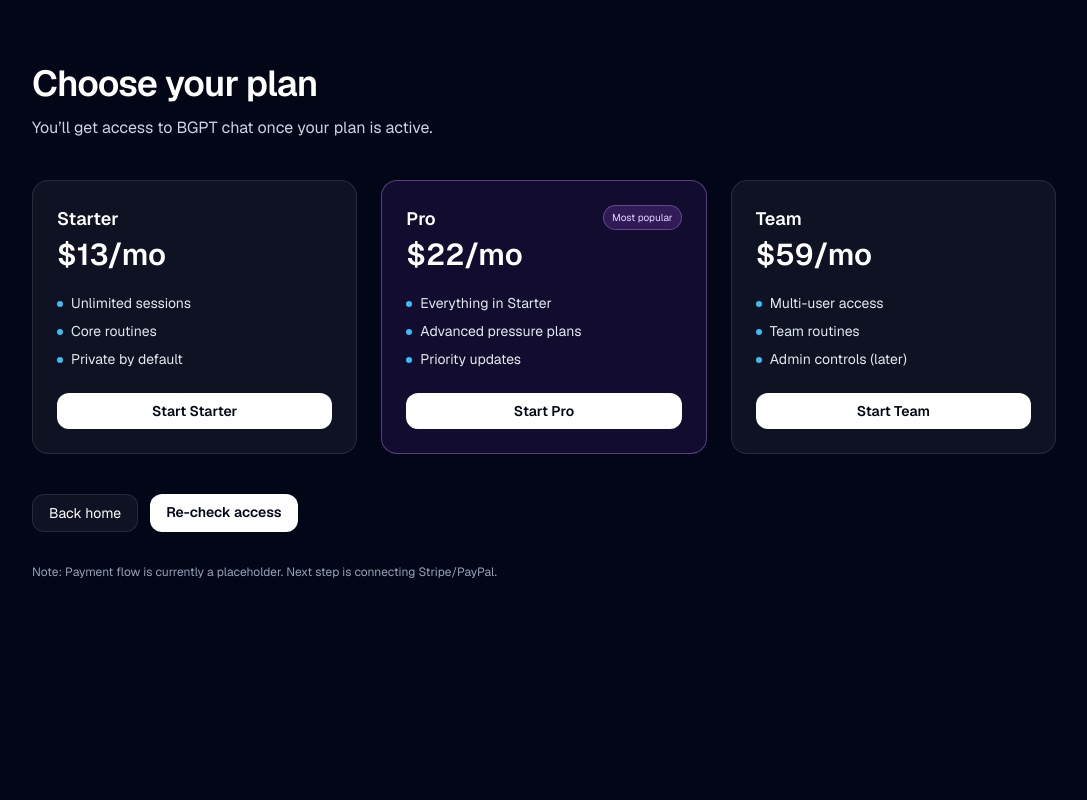
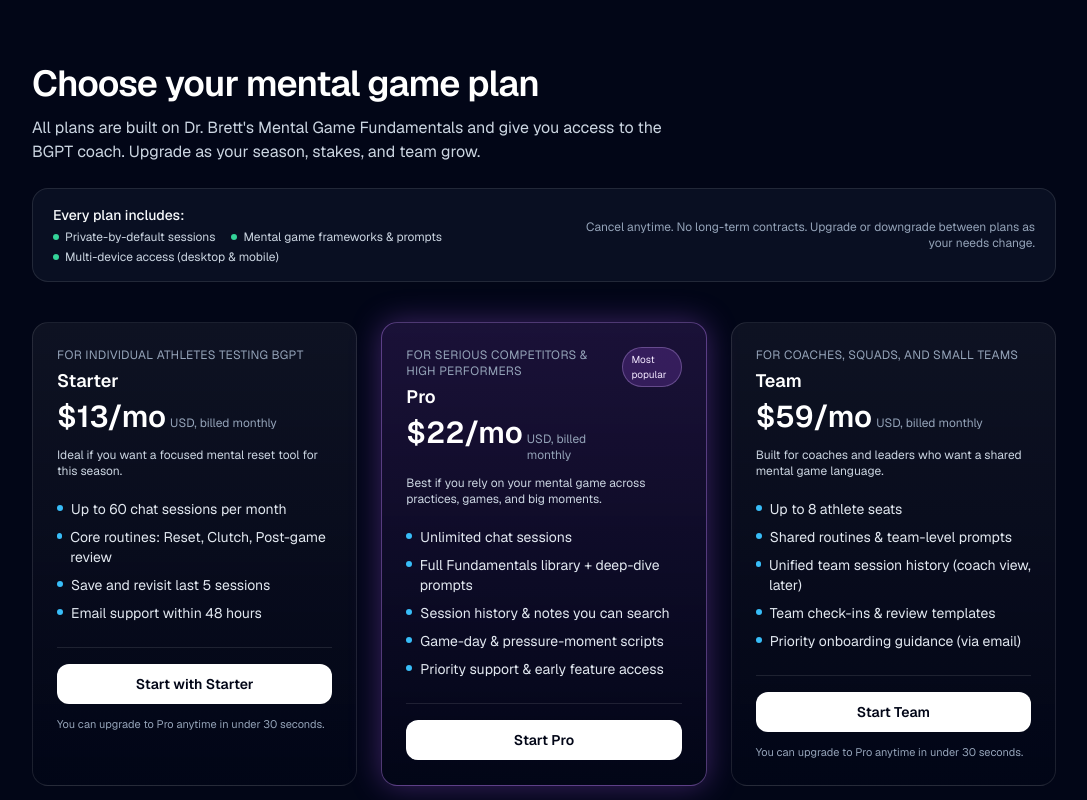
Before and after one commit to CODEHERO-alt/nextjs-with-supabase, a Next.js app: page /pricing in a window 1280 px wide. Shown: the top 800 px of the page, without its empty margins (96-1183 px from the left). Built offline with nearby package versions, Linux system fonts and the light colour scheme.

Commit message:
Update page.tsx

```diff
--- a/app/pricing/page.tsx
+++ b/app/pricing/page.tsx
@@ -4,55 +4,113 @@ export default function PricingPage() {
   return (
     <main className="min-h-screen bg-slate-950 text-white px-6 py-16">
       <div className="mx-auto max-w-5xl">
+        {/* Header */}
         <h1 className="text-3xl md:text-4xl font-semibold tracking-tight">
-          Choose your plan
+          Choose your mental game plan
         </h1>
-        <p className="mt-3 text-slate-300 max-w-2xl">
-          You’ll get access to BGPT chat once your plan is active.
+        <p className="mt-3 text-slate-300 max-w-2xl text-sm md:text-base">
+          All plans are built on Dr. Brett&apos;s Mental Game Fundamentals and give you
+          access to the BGPT coach. Upgrade as your season, stakes, and team grow.
         </p>
 
+        {/* Global benefits */}
+        <div className="mt-6 rounded-2xl border border-white/10 bg-slate-900/60 px-5 py-4 text-xs md:text-sm text-slate-200 flex flex-col gap-3 md:flex-row md:items-center md:justify-between">
+          <div className="space-y-1">
+            <p className="font-medium text-slate-50">
+              Every plan includes:
+            </p>
+            <ul className="flex flex-wrap gap-x-4 gap-y-1 text-[11px] md:text-xs text-slate-300">
+              <li className="flex items-center gap-1.5">
+                <span className="h-1.5 w-1.5 rounded-full bg-emerald-400" />
+                Private-by-default sessions
+              </li>
+              <li className="flex items-center gap-1.5">
+                <span className="h-1.5 w-1.5 rounded-full bg-emerald-400" />
+                Mental game frameworks & prompts
+              </li>
+              <li className="flex items-center gap-1.5">
+                <span className="h-1.5 w-1.5 rounded-full bg-emerald-400" />
+                Multi-device access (desktop & mobile)
+              </li>
+            </ul>
+          </div>
+          <p className="text-[11px] md:text-xs text-slate-400 md:text-right">
+            Cancel anytime. No long-term contracts. Upgrade or downgrade between plans
+            as your needs change.
+          </p>
+        </div>
+
+        {/* Plans */}
         <div className="mt-10 grid gap-6 md:grid-cols-3">
           <PlanCard
             title="Starter"
             price="$13/mo"
-            points={["Unlimited sessions", "Core routines", "Private by default"]}
-            actionText="Start Starter"
+            tagline="For individual athletes testing BGPT"
+            audience="Ideal if you want a focused mental reset tool for this season."
+            points={[
+              "Up to 60 chat sessions per month",
+              "Core routines: Reset, Clutch, Post-game review",
+              "Save and revisit last 5 sessions",
+              "Email support within 48 hours",
+            ]}
+            actionText="Start with Starter"
             plan="starter"
           />
+
           <PlanCard
             title="Pro"
             price="$22/mo"
+            tagline="For serious competitors & high performers"
+            audience="Best if you rely on your mental game across practices, games, and big moments."
             highlight
-            points={["Everything in Starter", "Advanced pressure plans", "Priority updates"]}
+            badgeText="Most popular"
+            points={[
+              "Unlimited chat sessions",
+              "Full Fundamentals library + deep-dive prompts",
+              "Session history & notes you can search",
+              "Game-day & pressure-moment scripts",
+              "Priority support & early feature access",
+            ]}
             actionText="Start Pro"
             plan="pro"
           />
+
           <PlanCard
             title="Team"
             price="$59/mo"
-            points={["Multi-user access", "Team routines", "Admin controls (later)"]}
+            tagline="For coaches, squads, and small teams"
+            audience="Built for coaches and leaders who want a shared mental game language."
+            points={[
+              "Up to 8 athlete seats",
+              "Shared routines & team-level prompts",
+              "Unified team session history (coach view, later)",
+              "Team check-ins & review templates",
+              "Priority onboarding guidance (via email)",
+            ]}
             actionText="Start Team"
             plan="team"
           />
         </div>
 
-        <div className="mt-10 flex gap-3">
+        {/* Footer actions */}
+        <div className="mt-10 flex flex-wrap gap-3">
           <Link
             href="/"
-            className="rounded-xl border border-white/10 bg-white/5 px-4 py-2 text-sm hover:bg-white/10"
+            className="rounded-xl border border-white/10 bg-white/5 px-4 py-2 text-sm hover:bg-white/10 transition"
           >
             Back home
           </Link>
           <Link
             href="/start"
-            className="rounded-xl bg-white text-slate-950 px-4 py-2 text-sm font-semibold hover:opacity-90"
+            className="rounded-xl bg-white text-slate-950 px-4 py-2 text-sm font-semibold hover:opacity-90 transition"
           >
             Re-check access
           </Link>
         </div>
 
-        <p className="mt-8 text-xs text-slate-400">
-          Note: Payment flow is currently a placeholder. Next step is connecting Stripe/PayPal.
+        <p className="mt-8 text-xs text-slate-400 max-w-xl">
+          Note: Payment flow is currently a placeholder. Next step is connecting Stripe (optional later: PayPal).
+          Pricing and inclusions may be adjusted as BGPT evolves, but you&apos;ll always see changes before you pay.
         </p>
       </div>
     </main>
@@ -62,54 +120,78 @@ export default function PricingPage() {
 function PlanCard({
   title,
   price,
+  tagline,
+  audience,
   points,
   actionText,
   plan,
   highlight,
+  badgeText,
 }: {
   title: string;
   price: string;
+  tagline: string;
+  audience: string;
   points: string[];
   actionText: string;
   plan: string;
   highlight?: boolean;
+  badgeText?: string;
 }) {
+  const baseClasses =
+    "rounded-2xl border p-6 flex flex-col h-full bg-gradient-to-b";
+  const styleClasses = highlight
+    ? "border-purple-400/40 from-purple-500/15 to-slate-950 shadow-[0_0_30px_rgba(168,85,247,0.35)]"
+    : "border-white/10 from-white/5 to-slate-950/60";
+
   return (
-    <div
-      className={[
-        "rounded-2xl border p-6",
-        highlight
-          ? "border-purple-400/40 bg-purple-500/10"
-          : "border-white/10 bg-white/5",
-      ].join(" ")}
-    >
+    <article className={`${baseClasses} ${styleClasses}`}>
       <div className="flex items-start justify-between gap-3">
         <div>
-          <div className="text-lg font-semibold">{title}</div>
-          <div className="mt-1 text-3xl font-semibold">{price}</div>
+          <div className="text-xs uppercase tracking-wide text-slate-400">
+            {tagline}
+          </div>
+          <h2 className="mt-1 text-lg font-semibold">{title}</h2>
+          <div className="mt-1 flex items-baseline gap-1">
+            <span className="text-3xl font-semibold">{price}</span>
+            <span className="text-xs text-slate-400">USD, billed monthly</span>
+          </div>
         </div>
+
         {highlight && (
-          <span className="rounded-full border border-purple-300/30 bg-purple-500/20 px-2 py-1 text-[10px] text-purple-200">
-            Most popular
+          <span className="rounded-full border border-purple-300/30 bg-purple-500/20 px-2 py-1 text-[10px] text-purple-100">
+            {badgeText || "Recommended"}
           </span>
         )}
       </div>
 
+      <p className="mt-3 text-xs text-slate-300">{audience}</p>
+
       <ul className="mt-5 space-y-2 text-sm text-slate-200">
         {points.map((p) => (
           <li key={p} className="flex gap-2">
-            <span className="mt-2 h-1.5 w-1.5 rounded-full bg-sky-400" />
+            <span className="mt-1.5 h-1.5 w-1.5 rounded-full bg-sky-400" />
             <span>{p}</span>
           </li>
         ))}
       </ul>
 
-      <form action="/api/paywall/checkout" method="POST" className="mt-6">
+      <form
+        action="/api/paywall/checkout"
+        method="POST"
+        className="mt-6 pt-4 border-t border-white/10"
+      >
         <input type="hidden" name="plan" value={plan} />
-        <button className="w-full rounded-xl bg-white text-slate-950 py-2 text-sm font-semibold hover:opacity-90">
+        <button className="w-full rounded-xl bg-white text-slate-950 py-2.5 text-sm font-semibold hover:opacity-90 transition">
           {actionText}
         </button>
       </form>
-    </div>
+
+      {!highlight && (
+        <p className="mt-3 text-[11px] text-slate-400">
+          You can upgrade to Pro anytime in under 30 seconds.
+        </p>
+      )}
+    </article>
   );
 }
```
